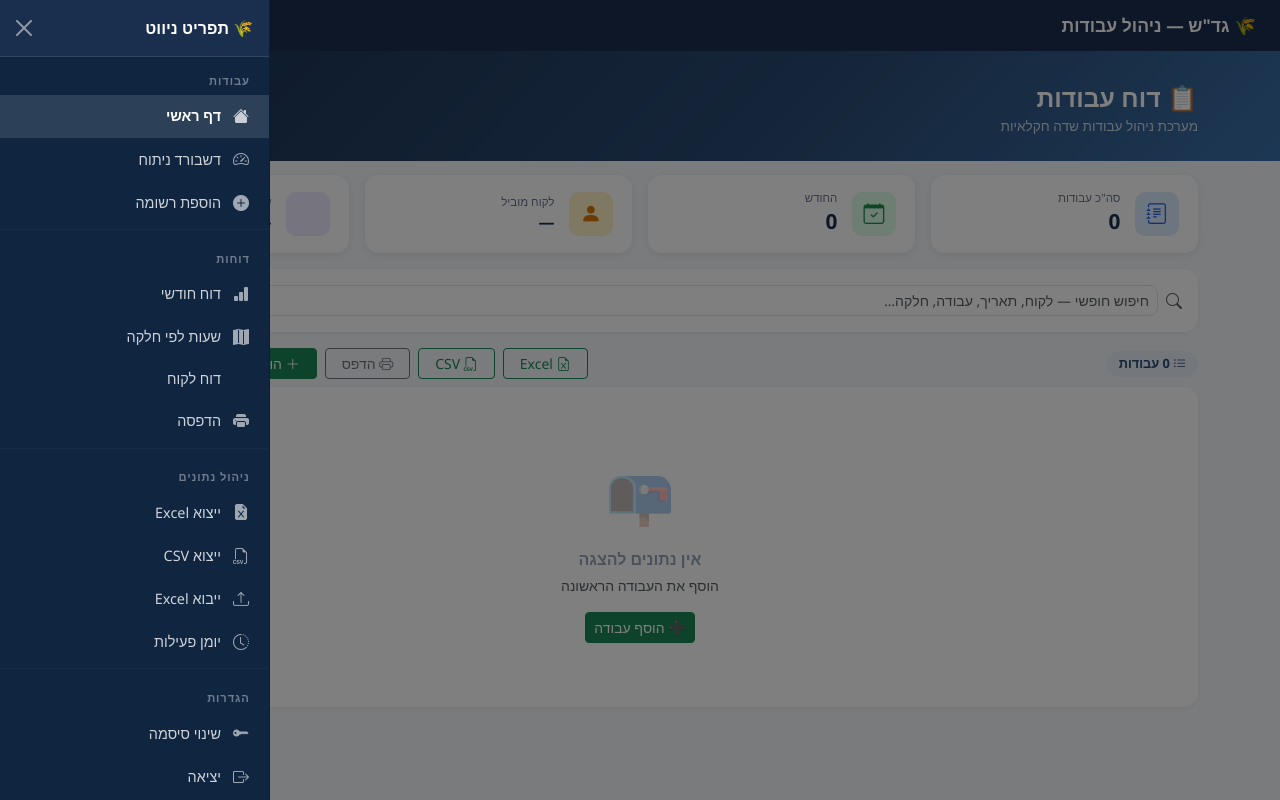
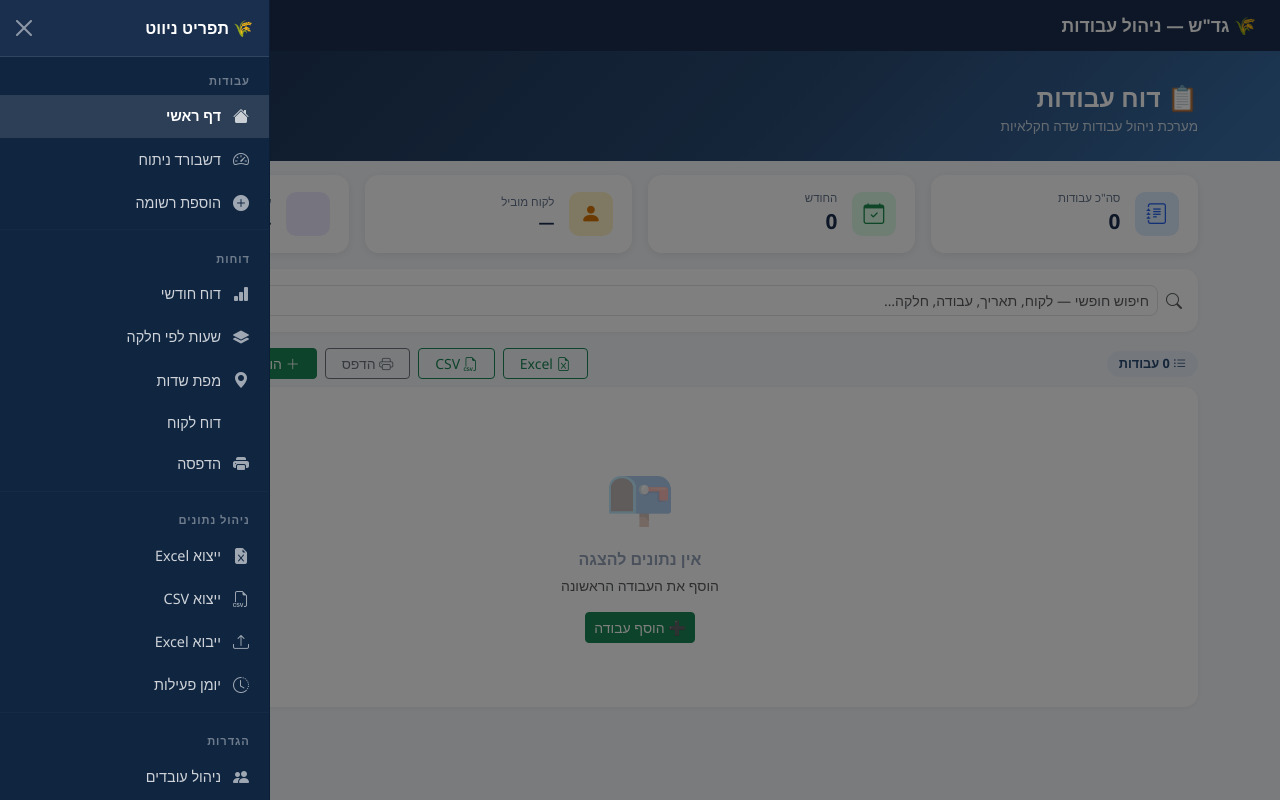
Before and after one commit to amitginz/gadash_bot, a Flask app: page / in a window 1280 px wide, after a click that opens the changed part. Run offline with Flask 3, Linux system fonts and the light colour scheme; the visitor is signed in with stand-in values (Sample User, id 1).

Commit message:
Fix index.html sidebar: add missing /workers and /fields-map links

```diff
--- a/templates/index.html
+++ b/templates/index.html
@@ -223,7 +223,8 @@
     <hr class="sidebar-divider">
     <div class="sidebar-section">דוחות</div>
     <a href="/summary" class="sidebar-link"><i class="bi bi-bar-chart-fill"></i> דוח חודשי</a>
-    <a href="/field-report" class="sidebar-link"><i class="bi bi-map-fill"></i> שעות לפי חלקה</a>
+    <a href="/field-report" class="sidebar-link"><i class="bi bi-layers-fill"></i> שעות לפי חלקה</a>
+    <a href="/fields-map" class="sidebar-link"><i class="bi bi-geo-alt-fill"></i> מפת שדות</a>
     <a href="/client-report" class="sidebar-link"><i class="bi bi-person-bar-chart"></i> דוח לקוח</a>
     <a href="/print" class="sidebar-link" target="_blank"><i class="bi bi-printer-fill"></i> הדפסה</a>
 
@@ -236,6 +237,7 @@
 
     <hr class="sidebar-divider">
     <div class="sidebar-section">הגדרות</div>
+    <a href="/workers" class="sidebar-link"><i class="bi bi-people-fill"></i> ניהול עובדים</a>
     <a href="/change-password" class="sidebar-link"><i class="bi bi-key-fill"></i> שינוי סיסמה</a>
     <a href="/logout" class="sidebar-link"><i class="bi bi-box-arrow-right"></i> יציאה</a>
 
```
